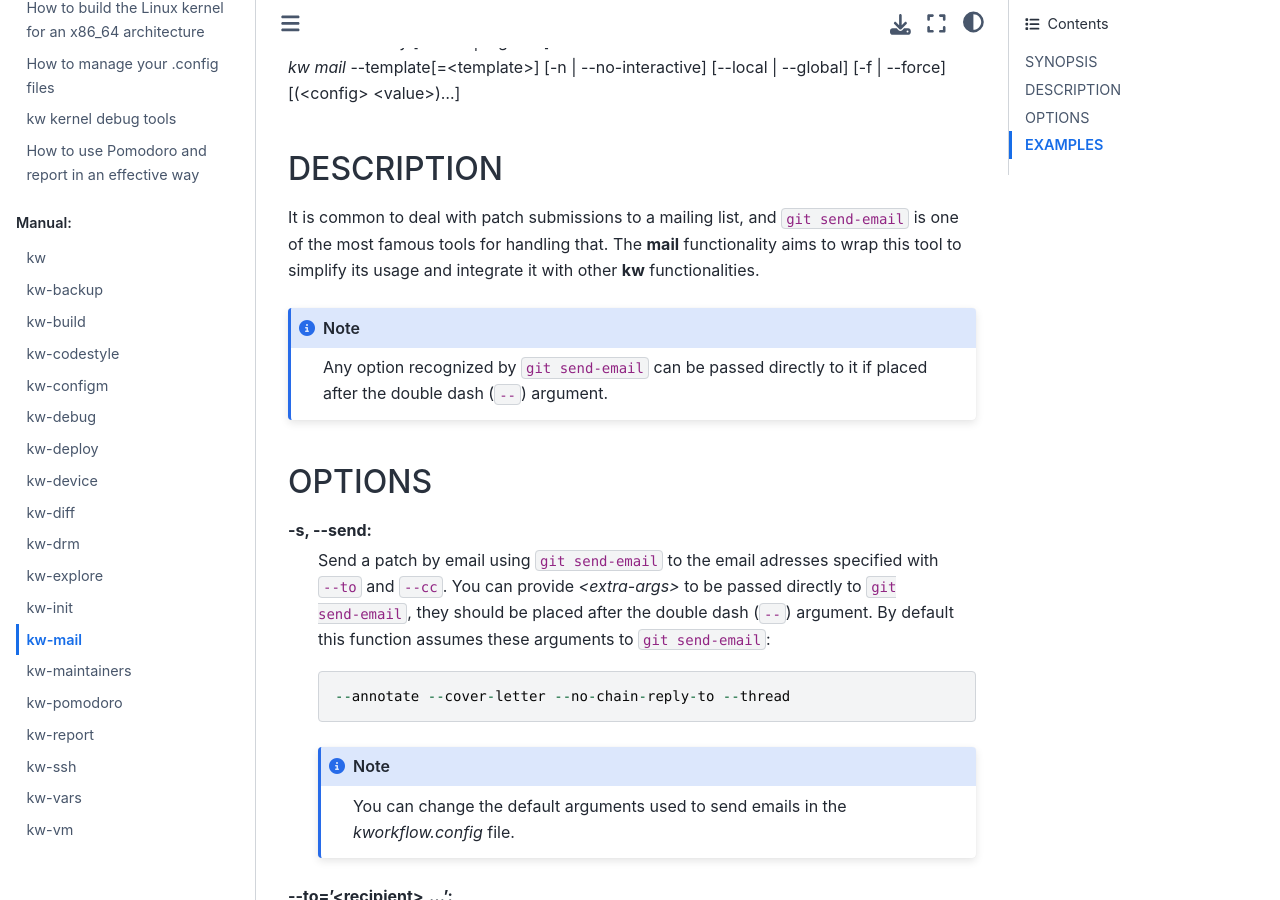
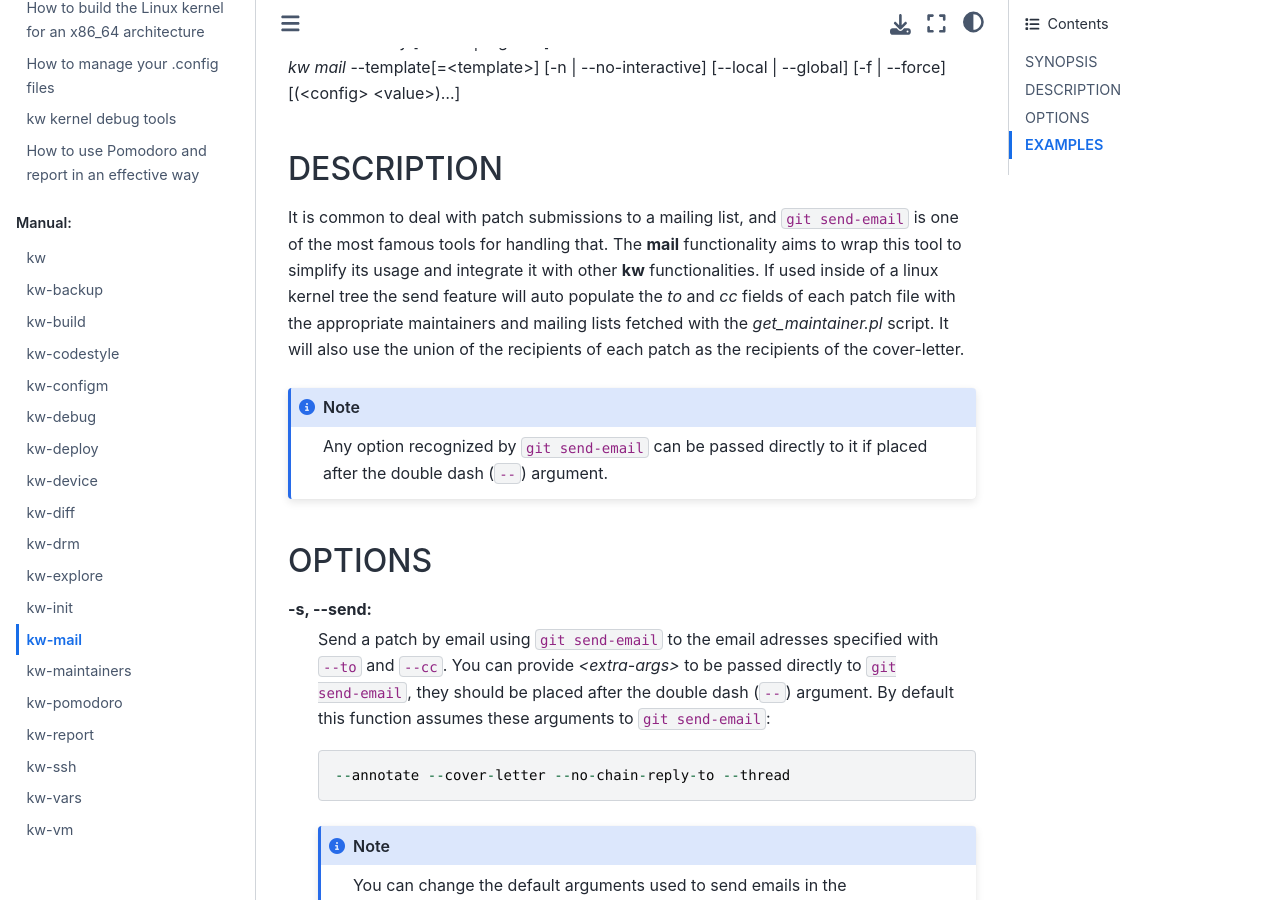
Before and after one commit to kworkflow/kworkflow, a Sphinx documentation site: the page built from documentation/man/features/mail.rst, in a window 1280 px wide and 900 px high, scrolled down 320 px. Built offline with Sphinx 7.4.7 and the Sphinx Book theme 1.1.4, drawn with Linux system fonts in a browser that asks for light colours; some of the changed text lies outside the part shown.

Commit message:
src: mail: auto populate `to` and `cc`
If inside a kernel tree, use `get_maintainer` to auto generate the
recipients for each of the patches and add the union of these recipients
to the cover-letter.

Reviewed-by: Rodrigo Siqueira <siqueirajordao@riseup.net>
Signed-off-by: Rubens Gomes Neto <rubens.gomes.neto@usp.br>

```diff
--- a/documentation/man/features/mail.rst
+++ b/documentation/man/features/mail.rst
@@ -19,6 +19,10 @@ It is common to deal with patch submissions to a mailing list, and
 ``git send-email`` is one of the most famous tools for handling that. The
 **mail** functionality aims to wrap this tool to simplify its usage and
 integrate it with other **kw** functionalities.
+If used inside of a linux kernel tree the send feature will auto populate the
+*to* and *cc* fields of each patch file with the appropriate maintainers and
+mailing lists fetched with the *get_maintainer.pl* script. It will also use
+the union of the recipients of each patch as the recipients of the cover-letter.
 
 .. note::
   Any option recognized by ``git send-email`` can be passed directly to it if
@@ -125,3 +129,9 @@ To send a range of commits the following can be used::
 Extra arguments can be passed directly to ``git send-email`` like this::
 
   kw mail -s --to='some@email.com' -- --thread
+
+If you are inside of a linux kernel tree, you can send the last three commits
+as a patchset to the maintainers of the subsystems and with copies to the
+appropriate mailing lists using::
+
+  kw mail -s -3
```
Also changed, not shown: 4 other files.
